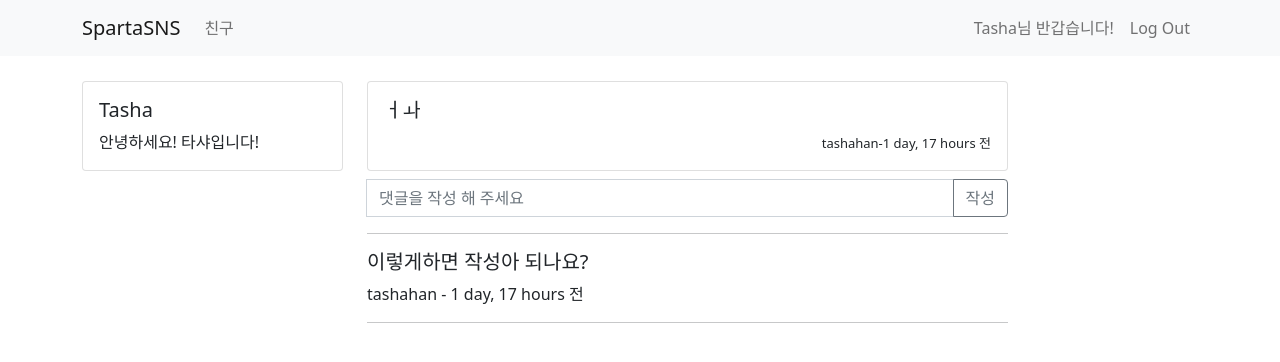
After one commit to Madung2/1st_django_project, a Django app: page /tweet/5 in a window 1280 px wide. The commit adds this page. Shown: the top 362 px of the page. Run offline with Django 4.2, Linux system fonts and the light colour scheme; a user stored in the database is signed in; data comes from the database, SQL or seed files in the repository; both versions use the stored data as it was after the commit.

Commit message:
3주차 숙제까지 완료 기능 너무 잘됨ㅎㅎㅎㅎㅎㅎㅎ

```diff
--- /dev/null
+++ b/templates/tweet/tweet_detail.html
@@ -0,0 +1,80 @@
+<!-- templates/tweet/tweet_detail.html -->
+
+{% extends 'base.html' %}
+
+{% block title %}
+    게시글 자세히보기
+{% endblock %}
+
+{% block content %}
+    <div class="container timeline-container">
+        <div class="row">
+            <!-- 왼쪽 컬럼 -->
+            <div class="col-md-3">
+                <div class="card">
+                    <div class="card-body">
+                        <h5 class="card-title">{{ user.username }}</h5>
+                        <p class="card-text"> {{ user.bio }}</p>
+
+                    </div>
+                </div>
+            </div>
+            <!-- 오른 쪽 컬럼-->
+            <div class="col-md-7">
+                <div class="row">
+                    <div class="col-md-12 mb-2">
+                        <div class="card">
+                            <div class="card-body">
+                                {% if tweet.author == user %}
+                                    <div style="text-align: right">
+                                        <a href="/tweet/delete/{{ tweet.id }}">
+                                            <span class="badge rounded-pill bg-danger">삭제</span>
+                                        </a>
+                                    </div>
+                                {% endif %}
+                                <div class="media">
+                                    <div class="media-bod">
+                                        <h5 class="mt-0">{{ tweet.content }}</h5>
+                                    </div>
+                                    <div style="text-align: right">
+                                        <span style="font-size: small">{{ tweet.author.username }}-{{ tweet.created_at|timesince }} 전</span>
+                                    </div>
+                                </div>
+                            </div>
+                        </div>
+                    </div>
+                </div>
+                <!-- 글 작성 하는 곳 -->
+                <form class="input-group mb-3" action="/tweet/comment/{{ tweet.id }}" method="post">
+                    {% csrf_token %}
+                    <input type="text" class="form-control" id='comment' name='comment' placeholder="댓글을 작성 해 주세요"/>
+                    <button class="btn btn-outline-secondary" type="submit">작성</button>
+                </form>
+                <hr>
+                <!-- 반복문이 들어 갈 곳 -->
+								{% for cm in comment %}
+                    <div class="row">
+                        <div class="col-md-12">
+                            <div class="media">
+                                <div class="media-body">
+                                    <h5 class="mt-0"> {{ cm.comment }} </h5>
+                                    <span> {{ cm.author }} </span>
+                                    <span> - {{ cm.created_at | timesince }} 전</span>
+                                </div>
+                                {% if cm.author == user %}
+                                    <div style="float: right">
+                                        <a href="/tweet/comment/delete/{{ cm.id }}">
+                                            <span class="badge bg-danger">삭제</span>
+                                        </a>
+                                    </div>
+                                {% endif %}
+                            </div>
+                        </div>
+                    </div>
+                    <hr>
+                {% endfor %}
+                <!-- 반복문이 끝난 곳 -->
+            </div>
+        </div>
+    </div>
+{% endblock %}
--- a/tweet/models.py
+++ b/tweet/models.py
@@ -1,6 +1,8 @@
 # tweet/models.py
 from django.db import models
 from user.models import UserModel#유저모델을 user.modles에서 가져오겠다.
+from django.db import models
+from user.models import UserModel
 
 
 # Create your models here.
@@ -12,3 +14,12 @@ class TweetModel(models.Model):
     content = models.CharField(max_length=256)
     created_at = models.DateTimeField(auto_now_add=True)
     updated_at = models.DateTimeField(auto_now=True)
+
+class TweetComment(models.Model):
+    class Meta:
+        db_table = "comment"
+    tweet = models.ForeignKey(TweetModel, on_delete=models.CASCADE)
+    author = models.ForeignKey(UserModel, on_delete=models.CASCADE)
+    comment = models.CharField(max_length=256)
+    created_at = models.DateTimeField(auto_now_add=True)
+    updated_at = models.DateTimeField(auto_now=True)
--- a/tweet/urls.py
+++ b/tweet/urls.py
@@ -6,5 +6,8 @@ from . import views
 urlpatterns = [
     path('', views.home, name='home'),# 127.0.0.1:8000 과 views.py 폴더의 home 함수 연결
     path('tweet/', views.tweet, name='tweet'),# 127.0.0.1:8000/tweet 과 views.py 폴더의 tweet 함수 연결
+    path('tweet/<int:id>', views.detail_tweet, name='detail-tweet'),
     path('tweet/delete/<int:id>', views.delete_tweet, name='delete-tweet'), #숫자가 올건데 id라는 변수에 저장하겠다
+    path('tweet/comment/<int:id>', views.write_comment, name='write-comment'),
+    path('tweet/comment/delete/<int:id>', views.delete_comment, name='delete-comment'),
 ]
--- a/tweet/views.py
+++ b/tweet/views.py
@@ -1,5 +1,5 @@
 from django.shortcuts import render, redirect
-from .models import TweetModel
+from .models import TweetModel, TweetComment
 from django.contrib.auth.decorators import login_required
 
 # Create your views here.
@@ -32,6 +32,44 @@ def tweet(request):
 
 @login_required()
 def delete_tweet(request, id):
-    my_tweet = TweetModel.objects.get(id=id) #url에 id를 넘겨줘야함
+    my_tweet = TweetModel.objects.get(id=id) #url에 id를 넘겨줘야함 :출처는 모르겠는데 트윗 id인듯 html 트윗 id와 model id가 같을때를 찾아야 할 테니까
     my_tweet.delete()
     return redirect('/tweet')
+
+
+# @login_required()
+# def click_tweet_detail(request, id):
+#     # return redirect('/tweet/'+str(id))
+#     ur_user = request.user.is_authenticated
+#     if ur_user:
+#         return redirect('/tweet/'+str(id))
+#     else:
+#         return redirect('/sign-in')
+
+@login_required()
+def detail_tweet(request, id): #요것도 상세트윗의 아이디값을 html에서 받아온는 형태일듯
+    my_tweet = TweetModel.objects.get(id=id)  # 상세트윗의 아이디값과 같은 트윗모델을 불러온다
+    tweet_comment = TweetComment.objects.filter(tweet_id=id).order_by('-created_at') #트윗코멘의 트윗아이디가 클릭한 id값과 같은것을 불러와서 시간 역순으로 정렬
+    return render(request, 'tweet/tweet_detail.html', {'tweet': my_tweet, 'comment': tweet_comment})
+
+
+@login_required()
+def write_comment(request, id):
+    if request.method == 'POST':
+        comment = request.POST.get("comment", '') #여기서 comment는 아무래도 input의 name에서 오는것 같음
+        current_tweet = TweetModel.objects.get(id=id)
+
+        TC = TweetComment()
+        TC.comment = comment
+        TC.author = request.user
+        TC.tweet = current_tweet
+        TC.save()
+
+        return redirect('/tweet/'+str(id))
+
+@login_required
+def delete_comment(request, id):
+    comment = TweetComment.objects.get(id=id)
+    current_tweet = comment.tweet.id
+    comment.delete()
+    return redirect('/tweet/'+str(current_tweet))
```
Also changed, not shown: templates/tweet/home.html (+8 -5 lines), db.sqlite3, tweet/migrations/0002_tweetcomment.py (added).
